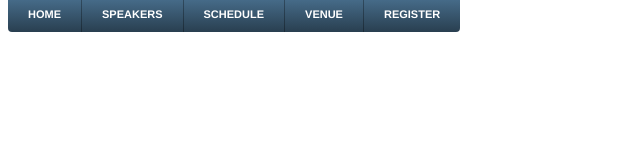
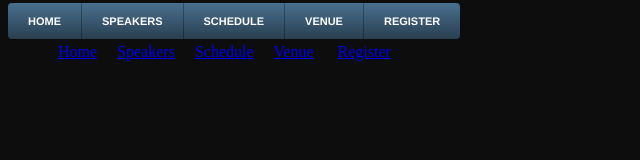
Before and after one commit to brad-bytes/odin-foundations-course, a plain HTML site: page nav-bar/navbar.html in a window 1280 px wide. Shown: the whole page, without its empty margins (0-640 px from the left). Drawn offline with Linux system fonts and the light colour scheme.

Commit message:
added a footer using lists in hmtl

```diff
--- a/nav-bar/navbar.css
+++ b/nav-bar/navbar.css
@@ -1,14 +1,22 @@
-.navigation ul {
-  font: bold 11px "Helvetica Neue", Helvetica, Arial, sans-serif;
+body{
+  background-color: hsl(15, 0%, 5%);
+  margin-top: 15px;
+}
+
+.header-nav ul {
   margin: 0;
   padding: 0;
-  border: tomato;
+  vertical-align:top;
   text-transform: uppercase;
+  list-style-type: none;
+  font: bold 11px "Helvetica Neue", Helvetica, Arial, sans-serif;
 }
-.navigation li {
-  display: inline-block;
+
+.header-nav li {
+  display:inline-block;
 }
-.navigation a {
+
+.header-nav a {
   background: #395870;
   background: linear-gradient(#49708f, #293f50);
   border-right: 1px solid rgba(0, 0, 0, 0.3);
@@ -16,14 +24,29 @@
   padding: 12px 20px;
   text-decoration: none;
 }
-.navigation a:hover {
+
+.header-nav a:hover {
   background: #314b60;
   box-shadow: inset 0 0 10px 1px rgba(0, 0, 0, 0.3);
 }
-.navigation li:first-child a {
+
+.header-nav li:first-child a {
   border-radius: 4px 0 0 4px;
 }
-.navigation li:last-child a {
+
+.header-nav li:last-child a {
   border-right: 0;
   border-radius: 0 4px 4px 0;
 }
+
+			 /*------Footer Nav--------*/
+
+.footer-nav li {
+  display: inline-block;
+  margin: 0 10px;
+  vertical-align: top;
+}
+
+.footer-nav li:last-child {
+  margin-right: 0;
+}
--- a/nav-bar/navbar.html
+++ b/nav-bar/navbar.html
@@ -8,15 +8,40 @@
   </head>
   <body>
 	<header>
-	    <nav class="navigation">
+	    <nav class="header-nav">
 	      <ul>
-		<li><a href="index.html">Home</a></li><!--
-	     --><li><a href="speakers.html">Speakers</a></li><!--
-	     --><li><a href="schedule.html">Schedule</a></li><!--
-	     --><li><a href="venue.html">Venue</a></li><!--
-	     --><li><a href="register.html">Register</a></li>
+		 <li><a href="index.html">Home</a></li><!--
+		--><li><a href="speakers.html">Speakers</a></li><!--
+		--><li><a href="schedule.html">Schedule</a></li><!--
+		--><li><a href="venue.html">Venue</a></li><!--
+		--><li><a href="register.html">Register</a></li>
 	      </ul>
 	    </nav>
 	</header>
+
+
+	<section id="brad-seftel" class="row">
+	  <div class="grid">
+
+	  </div><!--
+
+	  --><aside class="col-1-2-3">
+
+	  </aside>
+	</section>
+
+
+
+	<footer>
+	    <nav class="footer-nav">
+	      <ul>
+	        <li><a href="index.html">Home</a></li><!--
+		--><li><a href="speakers.html">Speakers</a></li><!--
+		--><li><a href="schedule.html">Schedule</a></li><!--
+		--><li><a href="venue.html">Venue</a></li>
+	        <li><a href="register.html">Register</a></li>
+	      </ul>
+	    </nav>
+	</footer>
   </body>
 </html>
```
